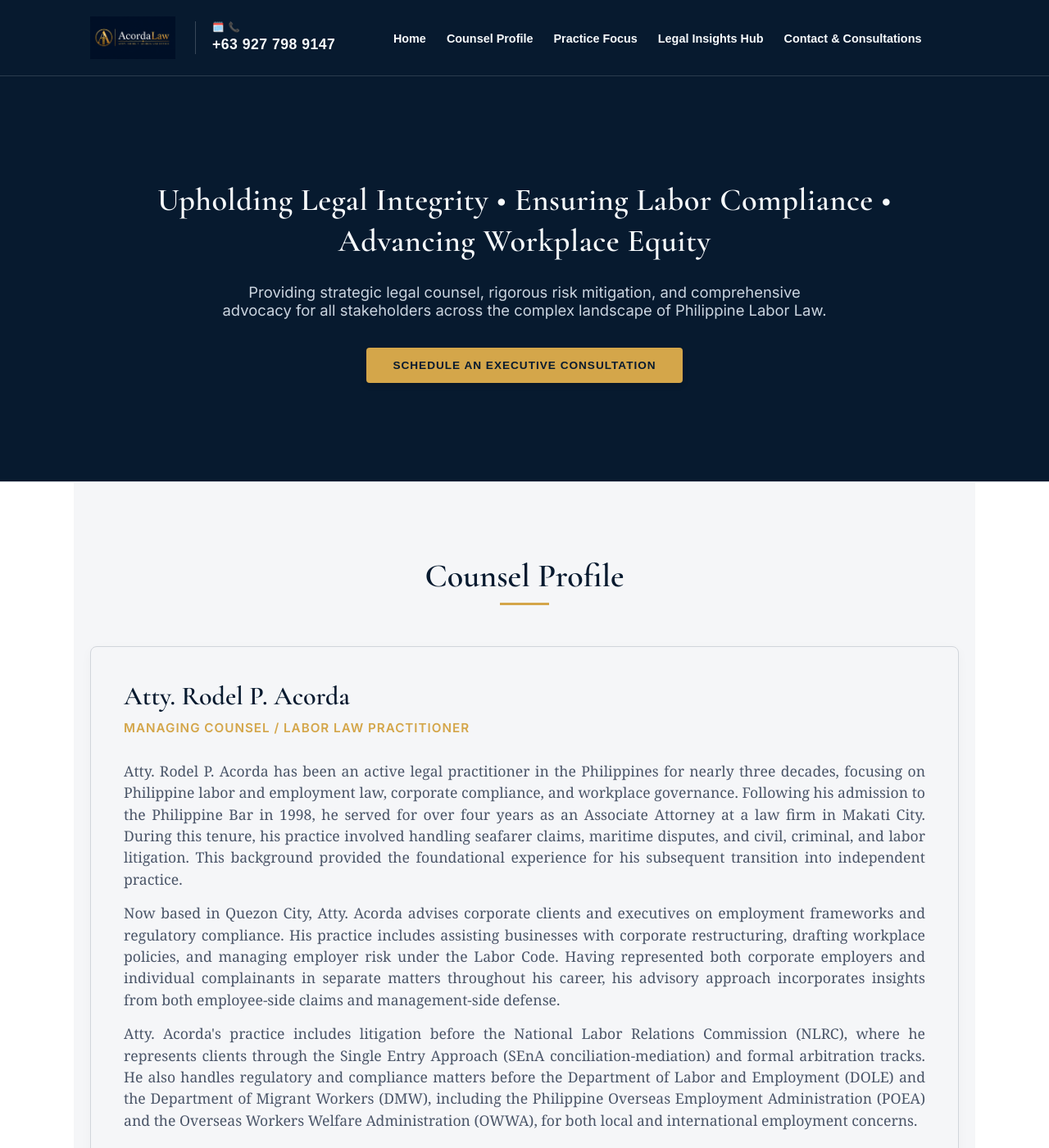
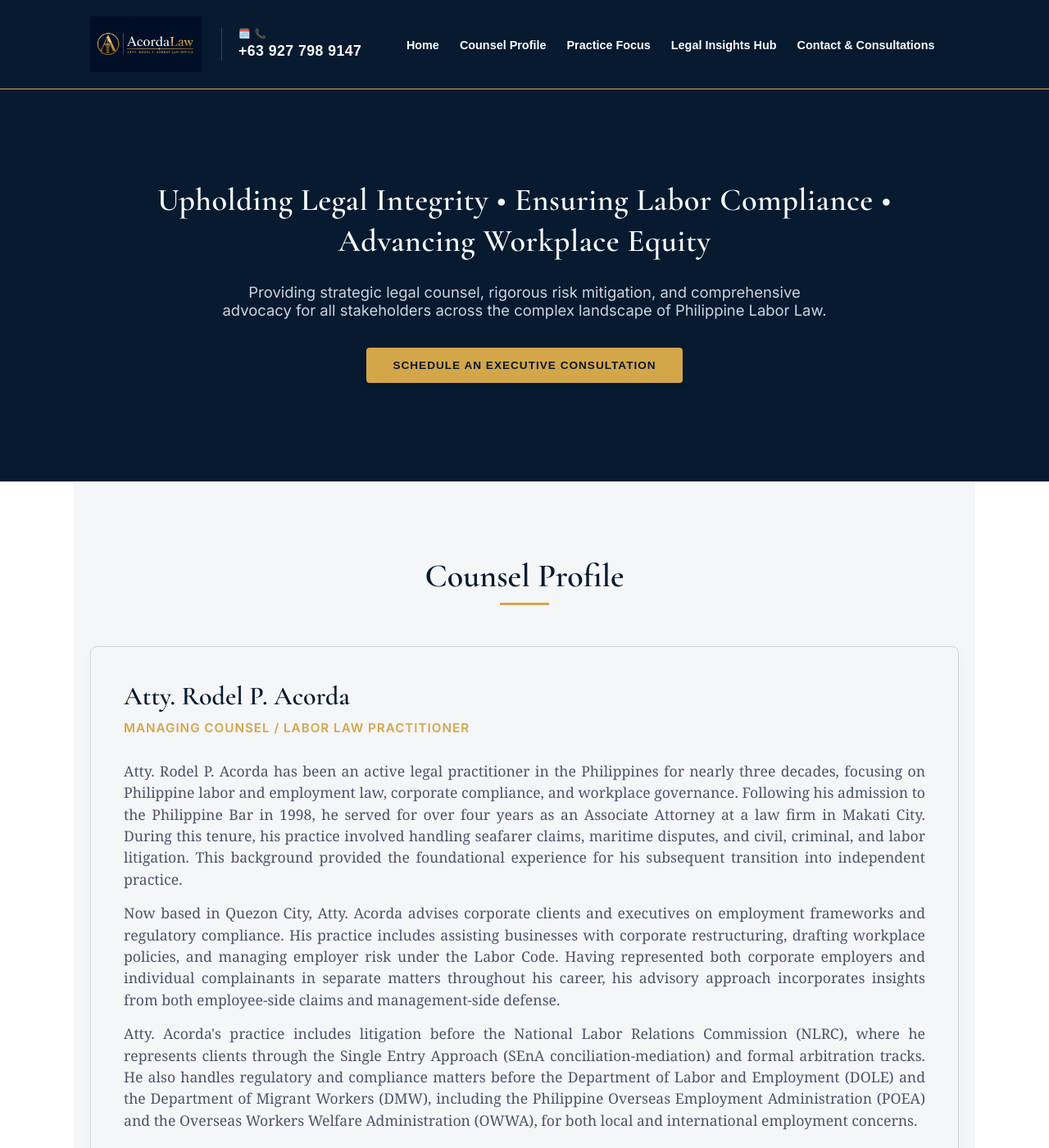
Before and after one commit to acordalawoffice/law.github.io, a Jekyll site: the page built from index.html, in a window 1280 px wide and 1400 px high. Shown: the whole window at 82% size. Built offline with Jekyll 4.4.1, drawn with Linux system fonts in a browser that asks for light colours.

Commit message:
Update main.css
Bigger logo and Gold trim line fix

```diff
--- a/assets/css/main.css
+++ b/assets/css/main.css
@@ -37,7 +37,7 @@
             left: 0;
             width: 100%;
             background-color: transparent; /* Starts transparent over navy hero */
-            border-bottom: 1px solid rgba(255, 255, 255, 0.15);
+            border-bottom: 1px solid var(--secondary-color);
             z-index: 1000;
             text-shadow: none !important; /* FIX: Removes all text shadows inside header */
             transition: background-color 0.4s ease, border-color 0.4s ease, box-shadow 0.4s ease;
@@ -97,15 +97,15 @@
             transition: background-color 0.4s ease;
         }
 
-        .header-logo-img {
-    height: 52px;
+       .header-logo-img {
+    height: 68px;
     width: auto;
     display: block;
 }
 
 @media (max-width: 600px) {
     .header-logo-img {
-        height: 40px;
+        height: 50px;
     }
 }
 
```
